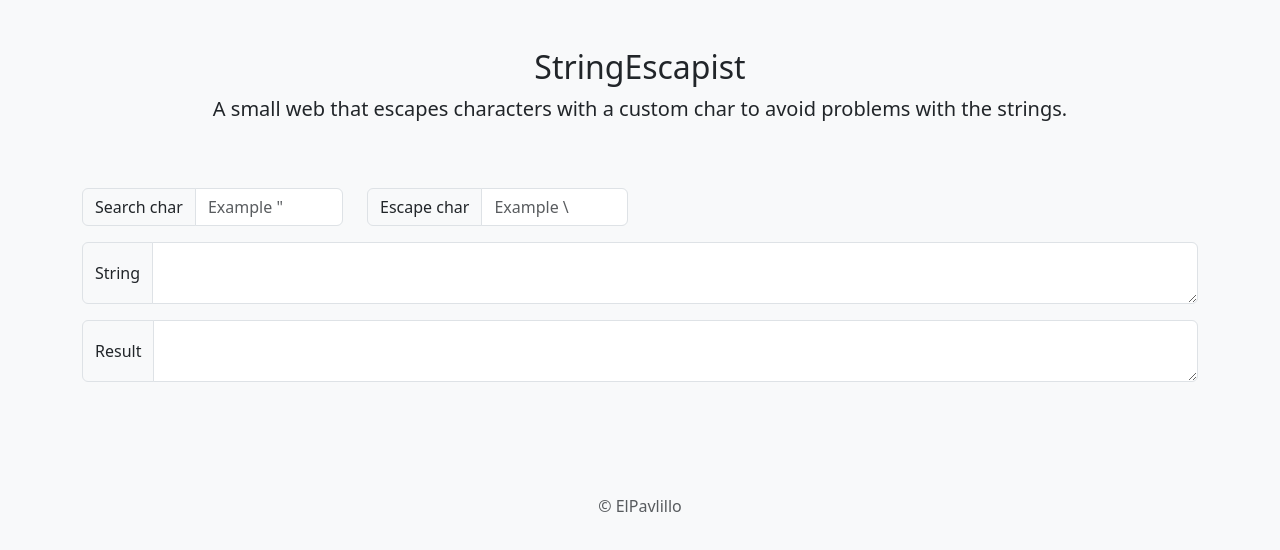
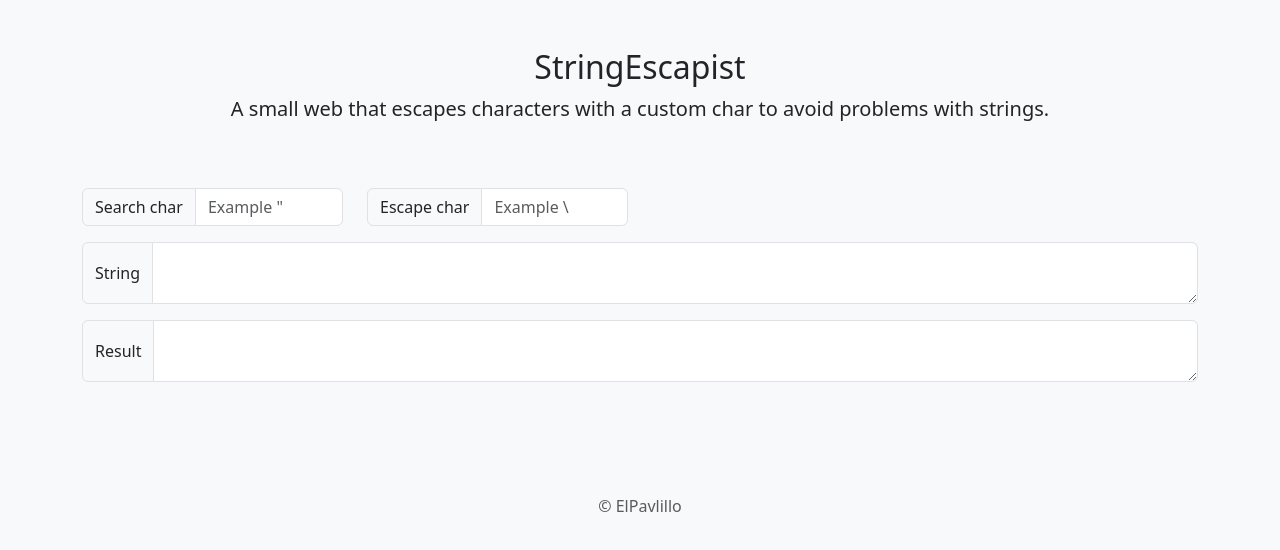
Before and after one commit to ElPavlillo/StringEscapists, a plain HTML site: page index.html in a window 1280 px wide. Drawn offline with nearby package versions, Linux system fonts and the light colour scheme.

Commit message:
Corrected description

```diff
--- a/index.html
+++ b/index.html
@@ -3,7 +3,7 @@
     <head>
         <meta charset="utf-8">
         <meta name="viewport" content="width=device-width, initial-scale=1, shrink-to-fit=no">
-        <meta name="description" content="A small web that escapes characters with a custom char to avoid problems with the strings">
+        <meta name="description" content="A small web that escapes characters with a custom char to avoid problems with strings">
         <meta name="author" content="ElPavlillo">
         <!-- <link rel="icon" href="/docs/4.0/assets/img/favicons/favicon.ico"> -->
         <title>StringEscapist</title>
@@ -18,7 +18,7 @@
             <div class="py-5 text-center">
                 <!-- <img class="d-block mx-auto mb-4" src="" alt="" width="72" height="72"> -->
                 <h2>StringEscapist</h2>
-                <p class="lead">A small web that escapes characters with a custom char to avoid problems with the strings.</p>
+                <p class="lead">A small web that escapes characters with a custom char to avoid problems with strings.</p>
             </div>
 
             <div class="row">
```
